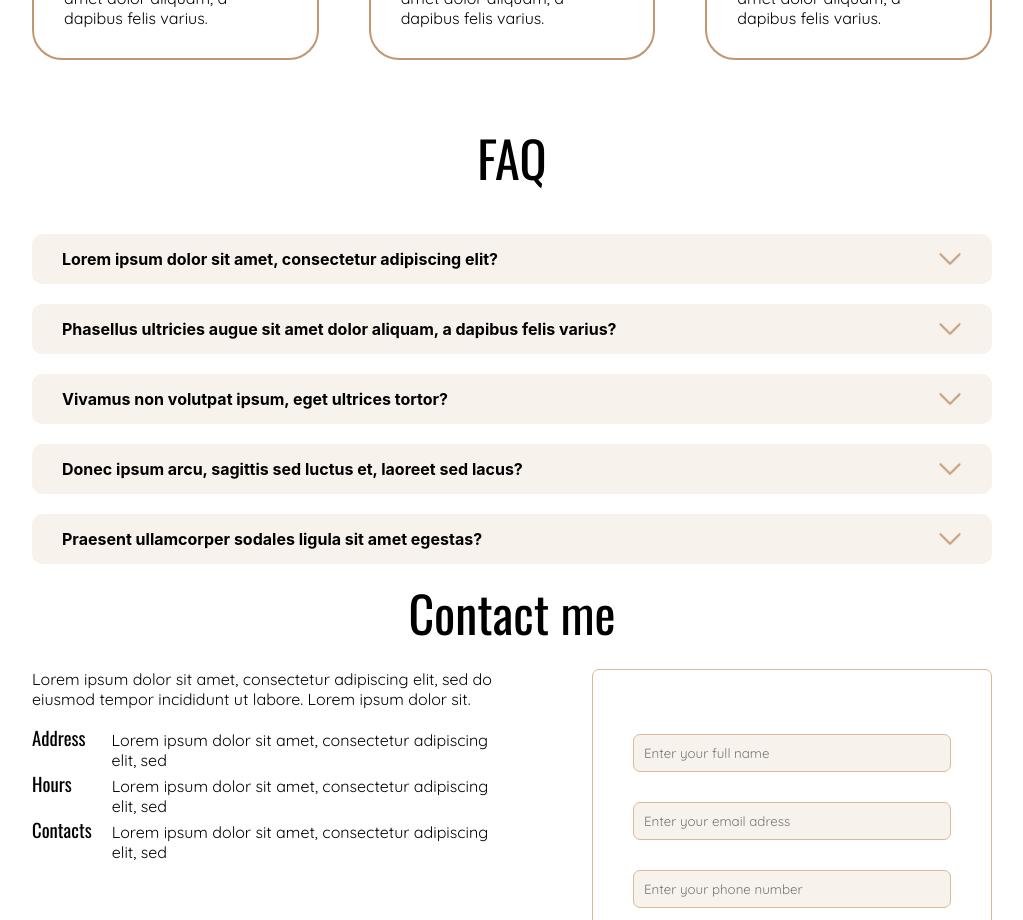
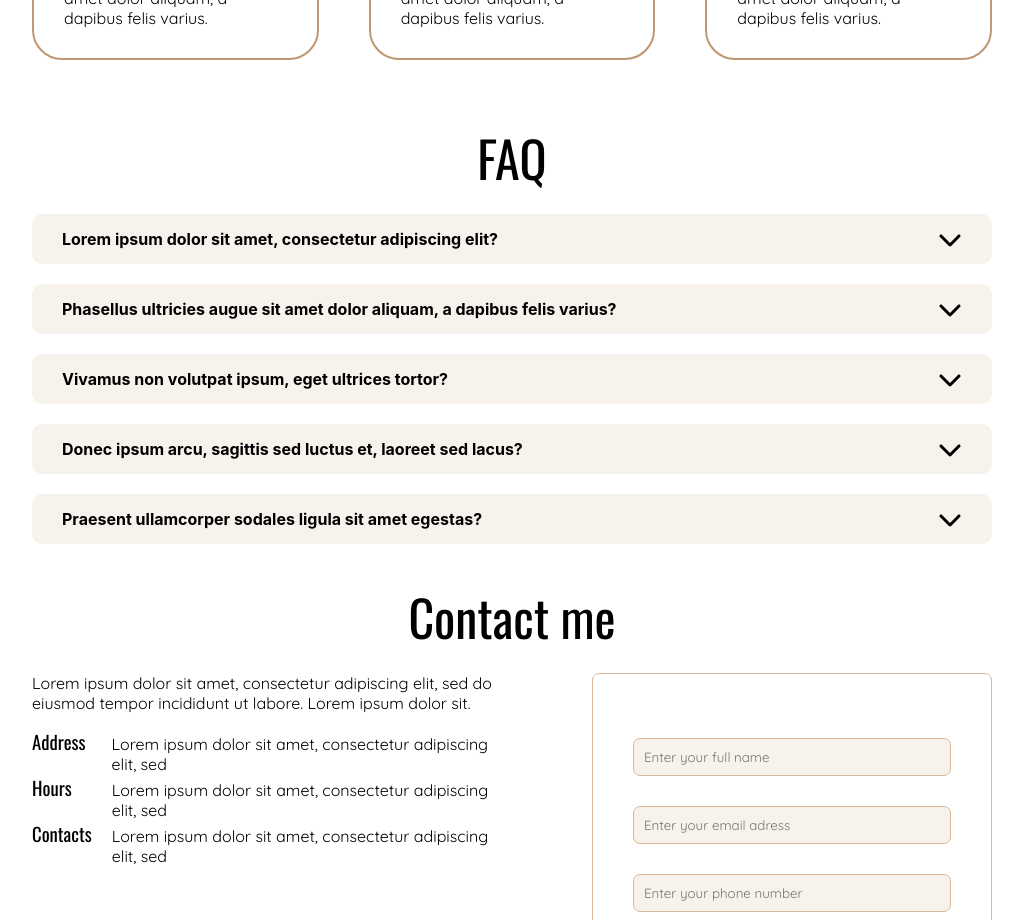
Before and after one commit to 4rrichard/psychology-website, a React (Create React App) app in the folder psychology-website/: page / in a window 1280 px wide. Shown: the part 3120-4040 px from the top of the page, without its empty margins (128-1151 px from the left). Built offline with nearby package versions, Linux system fonts and the light colour scheme; grey boxes are pictures that could not be loaded.

Commit message:
some css: faq@regcontact

```diff
--- a/psychology-website/src/components/Appointment.jsx
+++ b/psychology-website/src/components/Appointment.jsx
@@ -32,8 +32,6 @@ function Appointment() {
   const [incrementEnd, setIncrementEnd] = useState(6);
 
   const [isDisabled, setIsDisabled] = useState(false);
-
-  const [dateDisabled, setDateDisabled] = useState(false);
 
   const [disableDate, setDisableDate] = useState(false);
 
@@ -246,7 +244,7 @@ function Appointment() {
                       className="appointment--hours"
                       value={10}
                       onClick={handleClick}
-                      // disabled={dateDisableHandler}
+                      disabled={disableDate}
                       key={hours}
                     >
                       {hours}
@@ -267,7 +265,7 @@ function Appointment() {
                     <Link
                       className="appointment--hours"
                       onClick={handleClick}
-                      // disabled={dateDisableHandler}
+                      disabled={disableDate}
                       key={hours}
                     >
                       {hours}
@@ -281,7 +279,7 @@ function Appointment() {
         <RegContact
           clickBack={clickBack}
           fullDate={sendFullDate}
-          disableDate={disableDate}
+          disableDate={dateDisableHandler}
         />
       )}
     </>
--- a/psychology-website/src/components/FAQ.css
+++ b/psychology-website/src/components/FAQ.css
@@ -1,8 +1,7 @@
 .faq {
-  height: 55vh;
+  height: auto;
   display: flex;
   flex-direction: column;
-  gap: 20px;
 }
 .faq .faq--title {
   margin-bottom: 20px;
@@ -11,9 +10,11 @@
   font-size: 50px;
   text-align: center;
 }
-.faq .faq--question-container {
+.faq .faq--question-container,
+.faq .faq--question-container-active {
   width: auto;
   height: 50px;
+  margin-bottom: 20px;
   padding: 10px 30px;
   display: flex;
   align-items: center;
@@ -22,7 +23,35 @@
   border-radius: 10px;
   cursor: pointer;
 }
-.faq .faq--question-container .faq--drop-down {
+.faq .faq--question-container .faq--drop-down,
+.faq .faq--question-container .faq--close,
+.faq .faq--question-container-active .faq--drop-down,
+.faq .faq--question-container-active .faq--close {
   width: auto;
   max-height: 80%;
+}
+.faq .faq--question-container .faq--close,
+.faq .faq--question-container-active .faq--close {
+  transform: rotate(180deg);
+  transition-duration: 0.2s;
+}
+.faq .faq--question-container-active {
+  margin-bottom: 0;
+  border-bottom-left-radius: 0;
+  border-bottom-right-radius: 0;
+}
+.faq .faq--answer-container {
+  max-height: 0;
+}
+.faq .faq--answer-container-active {
+  max-height: 200px;
+  margin-bottom: 20px;
+  background-color: #f7f2eb;
+  border-bottom-left-radius: 10px;
+  border-bottom-right-radius: 10px;
+  overflow: hidden;
+  transition: max-height 1.5s ease;
+}
+.faq .faq--answer {
+  padding: 20px;
 }/*# sourceMappingURL=FAQ.css.map */
--- a/psychology-website/src/components/FAQ.scss
+++ b/psychology-website/src/components/FAQ.scss
@@ -1,9 +1,7 @@
 .faq {
-  height: 55vh;
+  height: auto;
   display: flex;
   flex-direction: column;
-
-  gap: 20px;
   .faq--title {
     margin-bottom: 20px;
 
@@ -13,10 +11,12 @@
 
     text-align: center;
   }
-  .faq--question-container {
+  .faq--question-container,
+  .faq--question-container-active {
     width: auto;
     height: 50px;
 
+    margin-bottom: 20px;
     padding: 10px 30px;
 
     display: flex;
@@ -28,9 +28,38 @@
     border-radius: 10px;
 
     cursor: pointer;
-    .faq--drop-down {
+
+    .faq--drop-down,
+    .faq--close {
       width: auto;
       max-height: 80%;
     }
+    .faq--close {
+      transform: rotate(180deg);
+      transition-duration: 0.2s;
+    }
+  }
+  .faq--question-container-active {
+    margin-bottom: 0;
+    border-bottom-left-radius: 0;
+    border-bottom-right-radius: 0;
+  }
+
+  .faq--answer-container {
+    max-height: 0;
+  }
+
+  .faq--answer-container-active {
+    max-height: 200px;
+    margin-bottom: 20px;
+    background-color: #f7f2eb;
+    border-bottom-left-radius: 10px;
+    border-bottom-right-radius: 10px;
+
+    overflow: hidden;
+    transition: max-height 1.5s ease;
+  }
+  .faq--answer {
+    padding: 20px;
   }
 }
--- a/psychology-website/src/components/Questions.jsx
+++ b/psychology-website/src/components/Questions.jsx
@@ -1,4 +1,6 @@
 import React, { useState } from "react";
+import { FontAwesomeIcon } from "@fortawesome/react-fontawesome";
+import { faChevronDown } from "@fortawesome/free-solid-svg-icons";
 
 function Questions(questions) {
   const QA = questions.questions;
@@ -10,15 +12,29 @@ function Questions(questions) {
 
   return (
     <>
-      <div className="faq--question-container" onClick={visibilityHandler}>
+      <div
+        className={
+          isVisible
+            ? "faq--question-container-active"
+            : "faq--question-container"
+        }
+        onClick={visibilityHandler}
+      >
         <h4 className="faq--question">{QA.question}</h4>
-        <img
-          src="\images\drop-down.png"
-          alt="drop-down-arrow"
-          className="faq--drop-down"
+        <FontAwesomeIcon
+          icon={faChevronDown}
+          size="4x"
+          className={isVisible ? "faq--close" : "faq--drop-down"}
         />
       </div>
-      {isVisible && <p>{QA.answer}</p>}
+
+      <div
+        className={
+          isVisible ? "faq--answer-container-active" : "faq--answer-container"
+        }
+      >
+        {isVisible && <p className="faq--answer">{QA.answer}</p>}
+      </div>
     </>
   );
 }
--- a/psychology-website/src/components/RegContact.css
+++ b/psychology-website/src/components/RegContact.css
@@ -57,6 +57,10 @@
   -webkit-appearance: none;
   margin: 0;
 }
+.regContact .contacts--send-email input:focus,
+.regContact .contacts--send-email textarea:focus {
+  border: 1px solid #66492e;
+}
 .regContact .contacts--send-email .send-email--btn {
   height: 50px;
   padding: 13px;
--- a/psychology-website/src/components/RegContact.jsx
+++ b/psychology-website/src/components/RegContact.jsx
@@ -21,6 +21,7 @@ function RegContact({ clickBack, fullDate, disableDate }) {
     message: "",
     messageError: false,
   });
+  // const [disabled, setDisabled] = useState(disableDate);
 
   const dateMessage = `\nbooked date: ${fullDate.date} ${fullDate.month} ${fullDate.year} at ${fullDate.hour}`;
 
@@ -45,7 +46,7 @@ function RegContact({ clickBack, fullDate, disableDate }) {
     console.log(...fullForm);
     axios
       .post(CORS_PROXY + GOOGLE_FORM_ACTION_URL, fullForm)
-      .then((res) => {
+      .then(() => {
         setFormData({
           fullName: "",
           email: "",
@@ -54,6 +55,7 @@ function RegContact({ clickBack, fullDate, disableDate }) {
         });
 
         setDisplayConfirm(false);
+        disableDate();
       })
       .catch(() => {
         setFormData({
--- a/psychology-website/src/components/RegContact.scss
+++ b/psychology-website/src/components/RegContact.scss
@@ -68,6 +68,10 @@
       -webkit-appearance: none;
       margin: 0;
     }
+    input:focus,
+    textarea:focus {
+      border: 1px solid #66492e;
+    }
     .send-email--btn {
       height: 50px;
 
```
Also changed, not shown: 2 other files (tests, documents, lock files or other folders).
